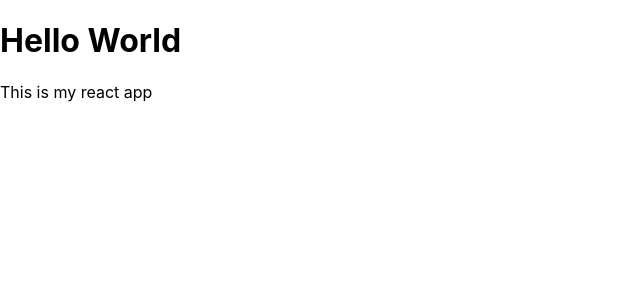
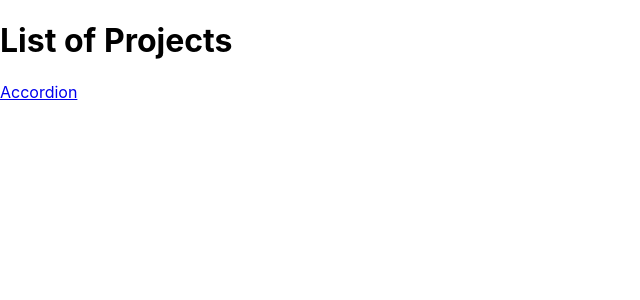
Before and after one commit to adb2396/react-projects, a React (Create React App) app: page / in a window 1280 px wide. Shown: the top 300 px of the page, without its empty margins (0-640 px from the left). Built offline with nearby package versions, Linux system fonts and the light colour scheme.

Commit message:
ci: added react-router package

```diff
--- a/package.json
+++ b/package.json
@@ -8,6 +8,7 @@
     "@testing-library/user-event": "^13.5.0",
     "react": "^18.3.1",
     "react-dom": "^18.3.1",
+    "react-router-dom": "^6.26.1",
     "react-scripts": "5.0.1",
     "web-vitals": "^2.1.4"
   },
@@ -34,5 +35,9 @@
       "last 1 firefox version",
       "last 1 safari version"
     ]
+  },
+  "devDependencies": {
+    "@babel/plugin-proposal-private-property-in-object": "^7.21.11",
+    "prettier": "^3.3.3"
   }
 }
--- a/src/App.js
+++ b/src/App.js
@@ -1,8 +1,11 @@
+import { Link } from 'react-router-dom';
+import MODULE_ROUTES from './routes';
+
 function App() {
   return (
     <div className="App">
-      <h1> Hello World </h1>
-      <p> This is my react app </p>
+      <h1> List of Projects </h1>
+      <Link to={MODULE_ROUTES.accordion}>Accordion</Link>
     </div>
   );
 }
--- a/src/index.js
+++ b/src/index.js
@@ -3,11 +3,26 @@ import ReactDOM from 'react-dom/client';
 import './index.css';
 import App from './App';
 import reportWebVitals from './reportWebVitals';
+import { createBrowserRouter, RouterProvider } from 'react-router-dom';
+import Accordion from './modules/Accordion';
+import MODULE_ROUTES from './routes';
+
+const router = createBrowserRouter([
+  {
+    path: MODULE_ROUTES.root,
+    element: <App />,
+  },
+  {
+    path: MODULE_ROUTES.accordion,
+    element: <Accordion />,
+  },
+]);
 
 const root = ReactDOM.createRoot(document.getElementById('root'));
+
 root.render(
   <React.StrictMode>
-    <App />
+    <RouterProvider router={router} />
   </React.StrictMode>
 );
 
--- /dev/null
+++ b/src/routes.js
@@ -0,0 +1,6 @@
+const MODULE_ROUTES = {
+  root: '/',
+  accordion: '/accordion',
+};
+
+export default MODULE_ROUTES;
```
Also changed, not shown: 1 other file (tests, documents, lock files or other folders).
